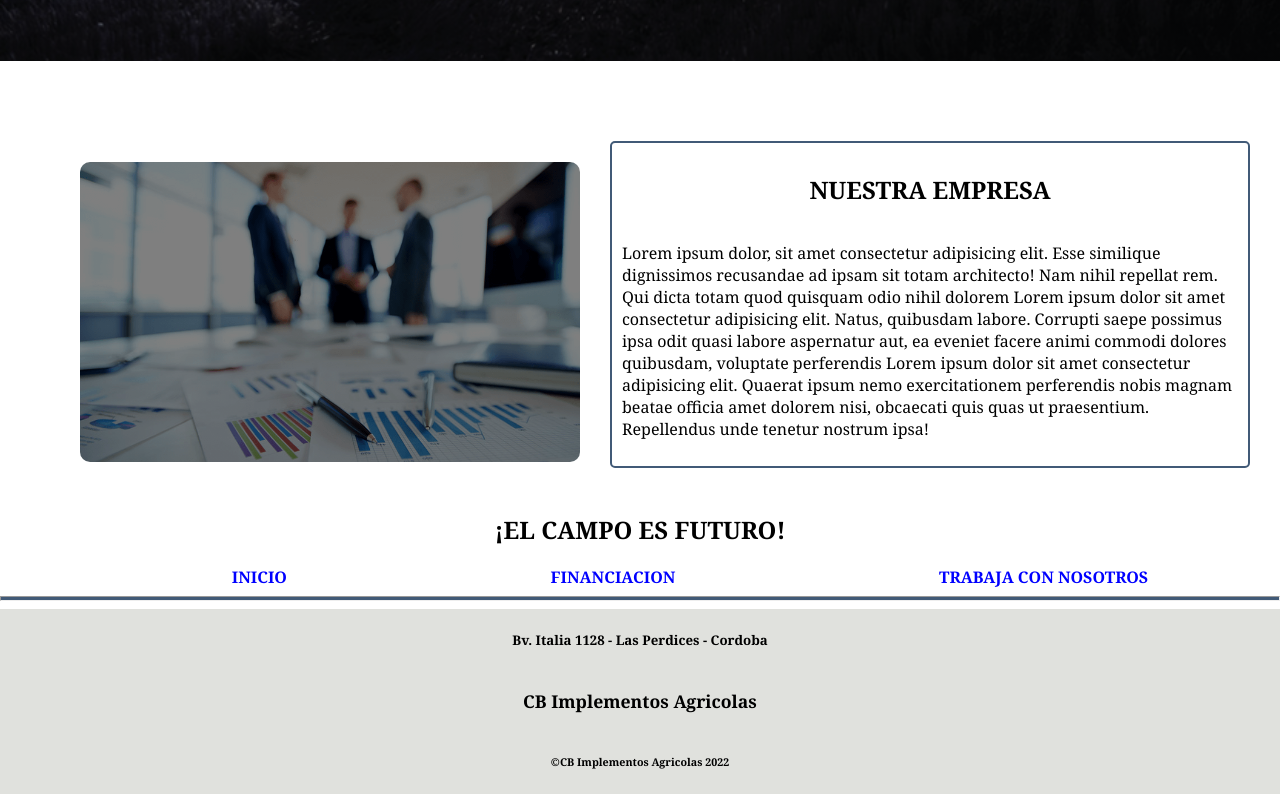
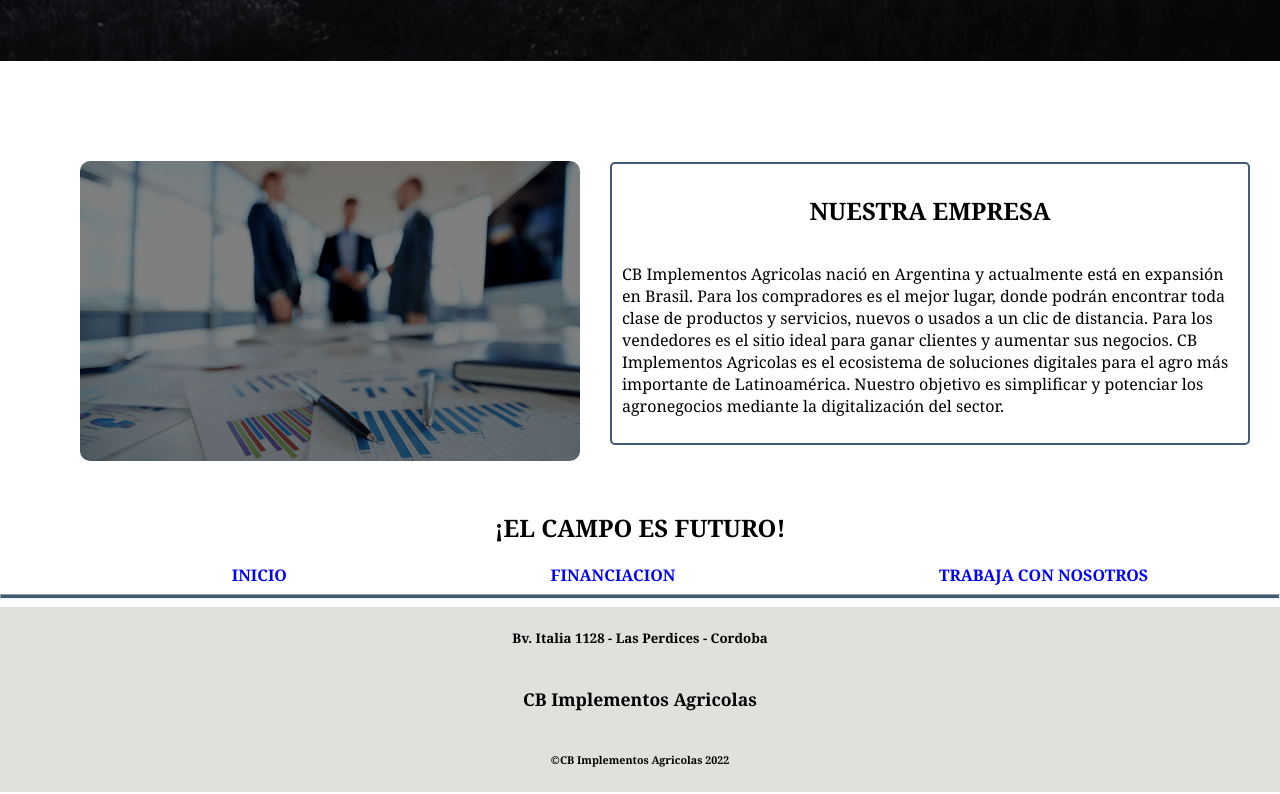
Before and after one commit to CristianBechero/PreEntrega2-Bechero, a website: page Pages/nuestraempresa.html in a window 1280 px wide. Shown: the part 739-1533 px from the top of the page. Drawn offline with Linux system fonts and the light colour scheme.

Commit message:
sacando lorem

```diff
--- a/Pages/nuestraempresa.html
+++ b/Pages/nuestraempresa.html
@@ -44,13 +44,7 @@
             <div class="imgnuestraempresa"></div>
             <div class="texto">
                 <h2>NUESTRA EMPRESA</h2>
-                <P> Lorem ipsum dolor, sit amet consectetur adipisicing elit. Esse similique dignissimos recusandae ad
-                    ipsam sit totam architecto! Nam nihil repellat rem. Qui dicta totam quod quisquam odio nihil dolorem
-                    Lorem ipsum dolor sit amet consectetur adipisicing elit. Natus, quibusdam labore. Corrupti saepe
-                    possimus ipsa odit quasi labore aspernatur aut, ea eveniet facere animi commodi dolores quibusdam,
-                    voluptate perferendis Lorem ipsum dolor sit amet consectetur adipisicing elit. Quaerat ipsum nemo
-                    exercitationem perferendis nobis magnam beatae officia amet dolorem nisi, obcaecati quis quas ut
-                    praesentium. Repellendus unde tenetur nostrum ipsa!</P>
+                <P> CB Implementos Agricolas nació en Argentina y actualmente está en expansión en Brasil. Para los compradores es el mejor lugar, donde podrán encontrar toda clase de productos y servicios, nuevos o usados a un clic de distancia. Para los vendedores es el sitio ideal para ganar clientes y aumentar sus negocios. CB Implementos Agricolas es el ecosistema de soluciones digitales para el agro más importante de Latinoamérica. Nuestro objetivo es simplificar y potenciar los agronegocios mediante la digitalización del sector.</P>
             </div>
         </div>
 
```
